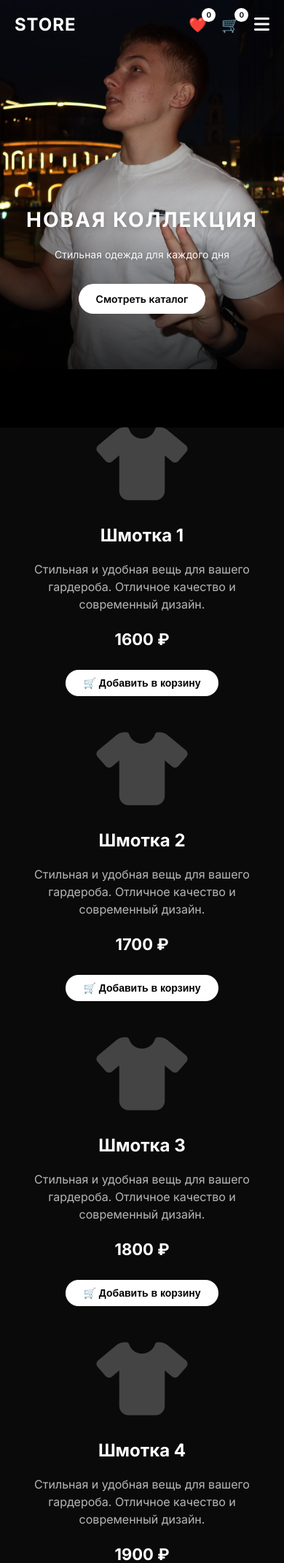
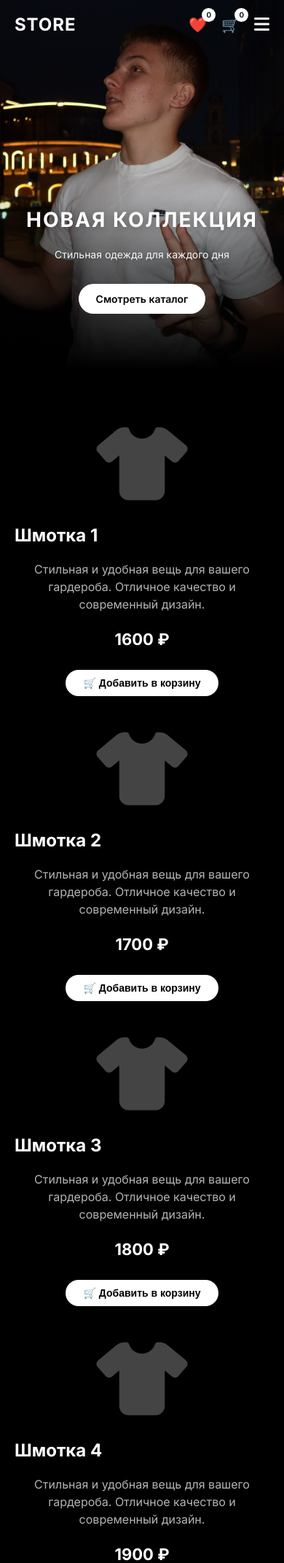
Before and after one commit to firsovak-hash/store, a Flask app: page / in a window 390 px wide. Shown: the top 2142 px of the page at 73% size. Run offline with Flask 3, Linux system fonts and the light colour scheme.

Commit message:
Update index.html

```diff
--- a/templates/index.html
+++ b/templates/index.html
@@ -7,7 +7,7 @@
 <section class="hero">
     <div class="hero-image">
         <img src="/static/images/8D7B73E7-963C-4990-B3BF-016EAF07F347_1_105_c.jpeg" alt="Одежда">
-        <!-- Затемнение снизу для плавного перехода -->
+        <!-- Затемнение снизу для плавного перехода к ЧЁРНОМУ -->
         <div class="hero-gradient"></div>
         <div class="hero-overlay">
             <h1>НОВАЯ КОЛЛЕКЦИЯ</h1>
@@ -26,7 +26,12 @@
                 <i class="fas fa-tshirt"></i>
             </div>
             <div class="product-info">
-                <h3 class="product-name">Шмотка {{ i }}</h3>
+                <div class="product-header">
+                    <h3 class="product-name">Шмотка {{ i }}</h3>
+                    <button class="like-btn" data-id="{{ i }}">
+                        ❤️
+                    </button>
+                </div>
                 <p class="product-description">Стильная и удобная вещь для вашего гардероба. Отличное качество и современный дизайн.</p>
                 <div class="product-price">{{ 1500 + i * 100 }} ₽</div>
                 <button class="product-btn add-to-cart"
@@ -42,7 +47,7 @@
 </div>
 
 <style>
-    /* ГЕРОЙ СЕКЦИЯ — большое фото, увеличенная высота */
+    /* ГЕРОЙ СЕКЦИЯ — большое фото */
     .hero {
         width: 100%;
         height: 80vh;
@@ -63,14 +68,14 @@
         object-fit: cover;
     }
 
-    /* Затемнение снизу для плавного перехода */
+    /* Затемнение снизу — плавный переход к ЧЁРНОМУ */
     .hero-gradient {
         position: absolute;
         bottom: 0;
         left: 0;
         right: 0;
-        height: 40%;
-        background: linear-gradient(to top, rgba(0,0,0,0.7), rgba(0,0,0,0));
+        height: 50%;
+        background: linear-gradient(to bottom, rgba(0,0,0,0), #000000);
         pointer-events: none;
     }
 
@@ -120,7 +125,7 @@
         max-width: 1100px;
         margin: 80px auto;
         padding: 0 20px;
-        background: #0a0a0a;
+        background: #000000;
     }
 
     .product-row {
@@ -173,11 +178,36 @@
         direction: ltr;
     }
 
+    .product-header {
+        display: flex;
+        justify-content: space-between;
+        align-items: center;
+        margin-bottom: 16px;
+    }
+
     .product-name {
         font-size: 32px;
         font-weight: 700;
-        margin-bottom: 16px;
         color: white;
+        margin: 0;
+    }
+
+    .like-btn {
+        background: none;
+        border: none;
+        font-size: 28px;
+        cursor: pointer;
+        transition: 0.2s;
+        opacity: 0.7;
+    }
+
+    .like-btn:hover {
+        transform: scale(1.1);
+    }
+
+    .like-btn.liked {
+        opacity: 1;
+        filter: drop-shadow(0 0 4px rgba(255,255,255,0.5));
     }
 
     .product-description {
@@ -246,8 +276,8 @@
         .product-image i {
             font-size: 100px;
         }
-        .products-section {
-            background: #0a0a0a;
+        .like-btn {
+            font-size: 24px;
         }
     }
 
@@ -294,7 +324,49 @@
     window.addEventListener('scroll', checkVisibility);
     checkVisibility();
 
-    // Корзина
+    // ========== ЛАЙКИ (ИЗБРАННОЕ) ==========
+    let likedProducts = JSON.parse(localStorage.getItem('liked_products') || '[]');
+
+    function updateLikeButtons() {
+        document.querySelectorAll('.like-btn').forEach(btn => {
+            const id = btn.dataset.id;
+            if (likedProducts.includes(id)) {
+                btn.classList.add('liked');
+                btn.textContent = '❤️';
+            } else {
+                btn.classList.remove('liked');
+                btn.textContent = '♡';
+            }
+        });
+        if (window.updateLikesCount) window.updateLikesCount();
+    }
+
+    function toggleLike(productId, btnElement) {
+        if (likedProducts.includes(productId)) {
+            likedProducts = likedProducts.filter(id => id !== productId);
+            btnElement.textContent = '♡';
+            btnElement.classList.remove('liked');
+            showToast('💔 Удалено из избранного');
+        } else {
+            likedProducts.push(productId);
+            btnElement.textContent = '❤️';
+            btnElement.classList.add('liked');
+            showToast('❤️ Добавлено в избранное');
+        }
+        localStorage.setItem('liked_products', JSON.stringify(likedProducts));
+        if (window.updateLikesCount) window.updateLikesCount();
+    }
+
+    document.querySelectorAll('.like-btn').forEach(btn => {
+        btn.addEventListener('click', (e) => {
+            e.stopPropagation();
+            toggleLike(btn.dataset.id, btn);
+        });
+    });
+
+    updateLikeButtons();
+
+    // ========== КОРЗИНА ==========
     async function addToCart(productId, productName, productPrice) {
         try {
             const response = await fetch('/api/cart/add', {
@@ -337,7 +409,8 @@
     }
 
     document.querySelectorAll('.add-to-cart').forEach(btn => {
-        btn.addEventListener('click', () => {
+        btn.addEventListener('click', (e) => {
+            e.stopPropagation();
             addToCart(btn.dataset.id, btn.dataset.name, parseInt(btn.dataset.price));
         });
     });
```
